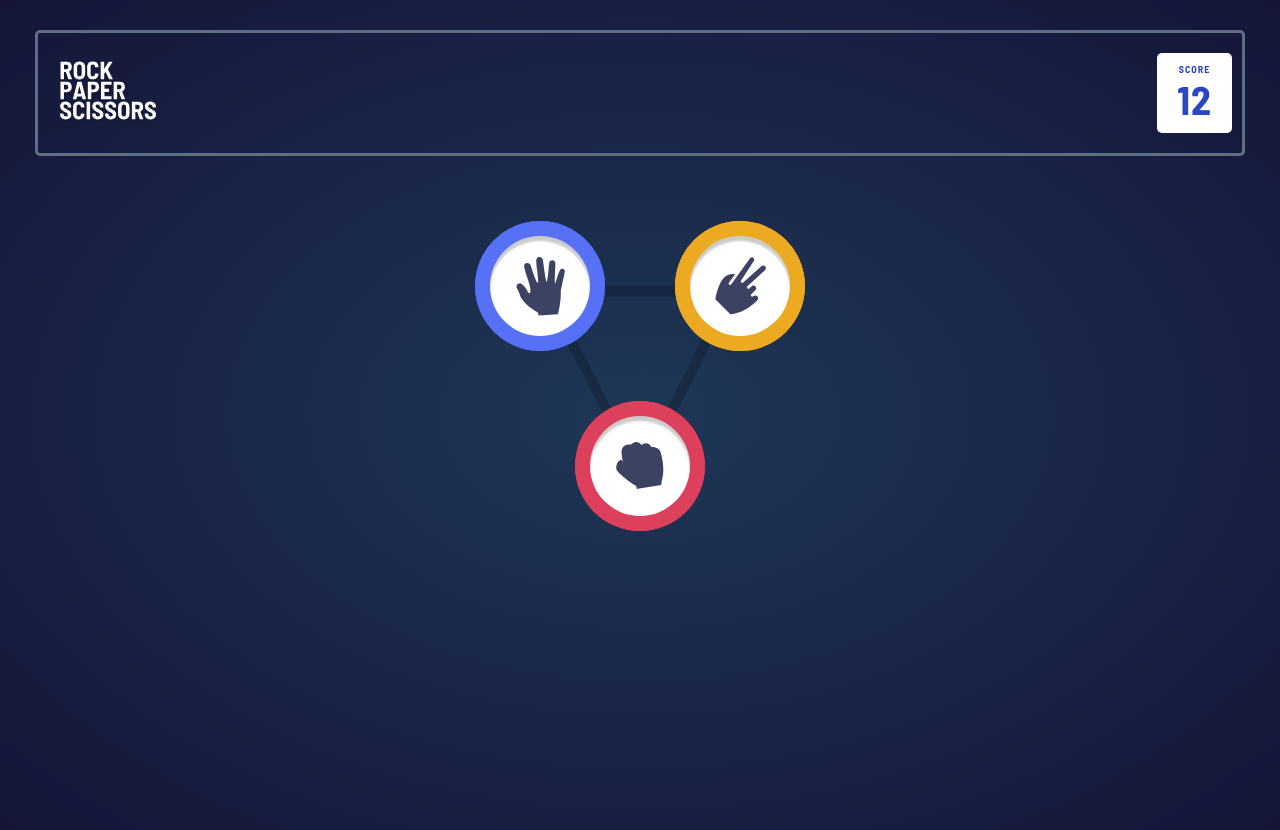
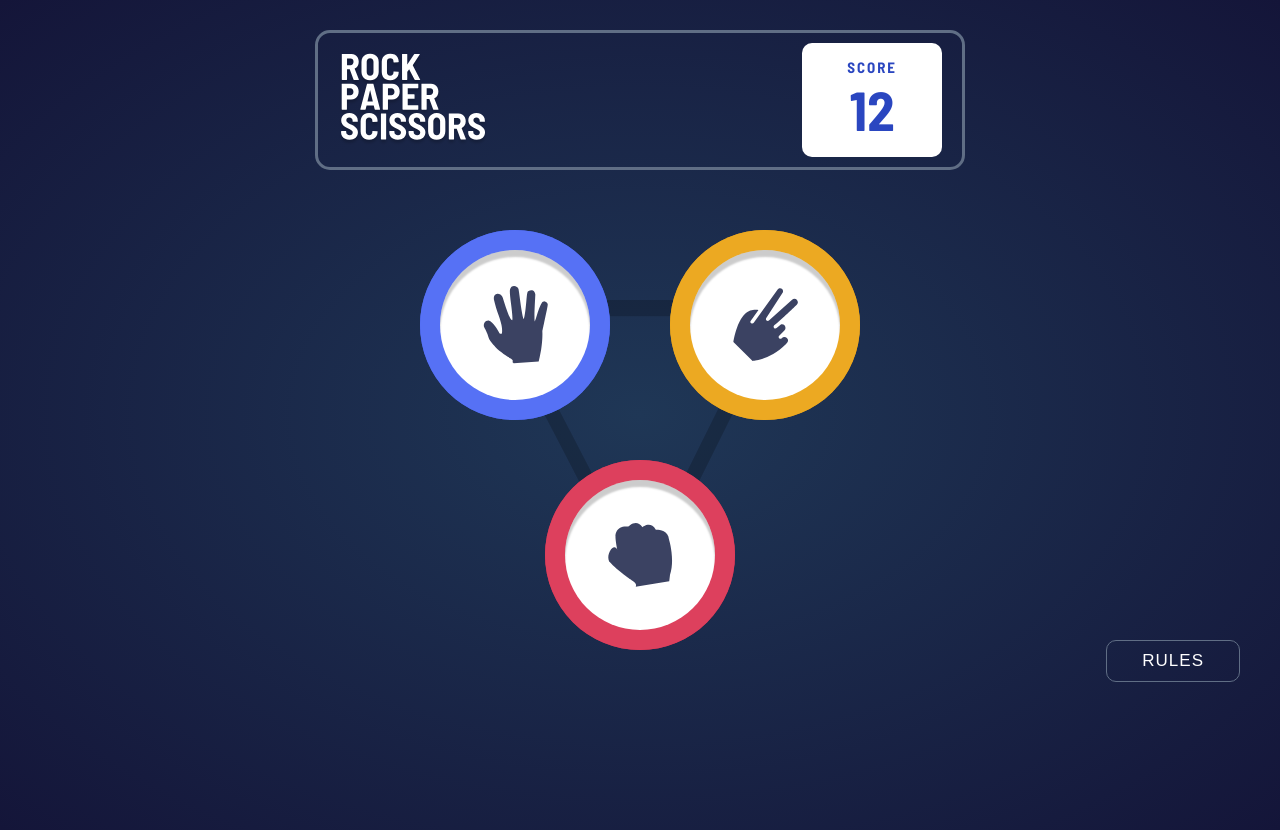
Before and after one commit to nina1012/paper-rock-scissors, a website: page index.html in a window 1280 px wide. Drawn offline with Linux system fonts and the light colour scheme.

Commit message:
adding styling for larger devices

```diff
--- a/index.html
+++ b/index.html
@@ -45,5 +45,8 @@
         </div>
       </div>
     </div>
+    <div class="footer">
+      <button class="rules">Rules</button>
+    </div>
   </body>
 </html>
--- a/sass/main.scss
+++ b/sass/main.scss
@@ -30,16 +30,26 @@ body {
 
 .header {
   border: 3px solid $header-outline;
-  border-radius: 5px;
+  border-radius: 10px;
   display: flex;
   justify-content: space-between;
   align-items: center;
   margin: 3rem 3.5rem;
-  padding: 2rem;
+  padding: 1rem 2rem;
+
+  @media only screen and (min-width: 768px) {
+    border-radius: 15px;
+    width: 65rem;
+    margin: 3rem auto;
+  }
 
   .logo {
-    width: 10rem;
+    width: 8rem;
     height: auto;
+
+    @media only screen and (min-width: 768px) {
+      width: 15rem;
+    }
 
     img {
       width: 100%;
@@ -52,17 +62,31 @@ body {
     border-radius: 5px;
     color: $score-text;
     font-weight: 700;
-    letter-spacing: 1px;
     margin-right: -1rem;
     padding: 1rem 2rem;
     text-align: center;
 
+    @media only screen and (min-width: 768px) {
+      border-radius: 10px;
+      padding: 1.5rem 4.5rem;
+      margin-right: 0;
+    }
+
     &__title {
       text-transform: uppercase;
+      font-weight: 700;
+      letter-spacing: 2px;
+
+      @media only screen and (min-width: 768px) {
+        font-size: 1.5rem;
+      }
     }
 
     &__points {
       font-size: 4rem;
+      @media only screen and (min-width: 768px) {
+        font-size: 5.5rem;
+      }
     }
   }
 }
@@ -82,6 +106,16 @@ body {
     height: 10rem;
     position: absolute;
 
+    @media only screen and (min-width: 768px) {
+      width: 15rem;
+      height: 15rem;
+
+      & > img {
+        width: 6.5rem;
+        height: auto;
+      }
+    }
+
     &:hover {
       transform: translateY(-3px);
       cursor: pointer;
@@ -89,20 +123,20 @@ body {
   }
 
   .paper {
-    box-shadow: 0 0 0 1.5rem $paper-dark, 0 0 0 1.5rem $paper-light,
-      inset 0 5px 2px 0 rgba(0, 0, 0, 0.2);
+    box-shadow: 0 0 0 2rem $paper-dark, 0 0 0 2rem $paper-light,
+      inset 0 7px 2px 0 rgba(0, 0, 0, 0.2), inset 0 10px 2px 0 rgba(0, 0, 0, 0);
     top: -5rem;
     left: -5rem;
   }
   .scissors {
-    box-shadow: 0 0 0 1.5rem $scissors-dark, 0 0 0 1.5rem $scissors-light,
-      inset 0 5px 2px 0 rgba(0, 0, 0, 0.2);
+    box-shadow: 0 0 0 2rem $scissors-dark, 0 0 0 2rem $scissors-light,
+      inset 0 7px 2px 0 rgba(0, 0, 0, 0.2);
     top: -5rem;
     right: -5rem;
   }
   .rock {
-    box-shadow: 0 0 0 1.5rem $rock-dark, 0 0 0 1.5rem $rock-light,
-      inset 0 5px 2px 0 rgba(0, 0, 0, 0.2);
+    box-shadow: 0 0 0 2rem $rock-dark, 0 0 0 2rem $rock-light,
+      inset 0 7px 2px 0 rgba(0, 0, 0, 0.2);
     bottom: -3rem;
     left: 50%;
     transform: translateX(-50%);
@@ -111,12 +145,49 @@ body {
 
 .pattern {
   margin: auto;
-  width: 20rem;
-  height: 20rem;
+  width: 18rem;
+  height: 18rem;
   position: relative;
+
+  @media only screen and (min-width: 768px) {
+    width: 30rem;
+    height: 30rem;
+  }
 
   &__img {
     width: 100%;
     height: 100%;
   }
 }
+
+.footer {
+  width: 100%;
+  height: 3rem;
+  margin: 2rem 0;
+  position: relative;
+  top: 25rem;
+  text-align: center;
+
+  @media only screen and (min-width: 768px) {
+    top: 8rem;
+    padding: 4rem 4rem;
+    padding-bottom: 6rem;
+    text-align: right;
+  }
+
+  .rules {
+    background-color: transparent;
+    border: 1.5px solid $header-outline;
+    border-radius: 10px;
+    color: white;
+    font-size: 1.7rem;
+    font-weight: 500;
+    letter-spacing: 1px;
+    padding: 1rem 3rem;
+    text-transform: uppercase;
+
+    @media only screen and (min-width: 768px) {
+      padding: 1rem 3.5rem;
+    }
+  }
+}
```
Also changed, not shown: css/styles.css.
